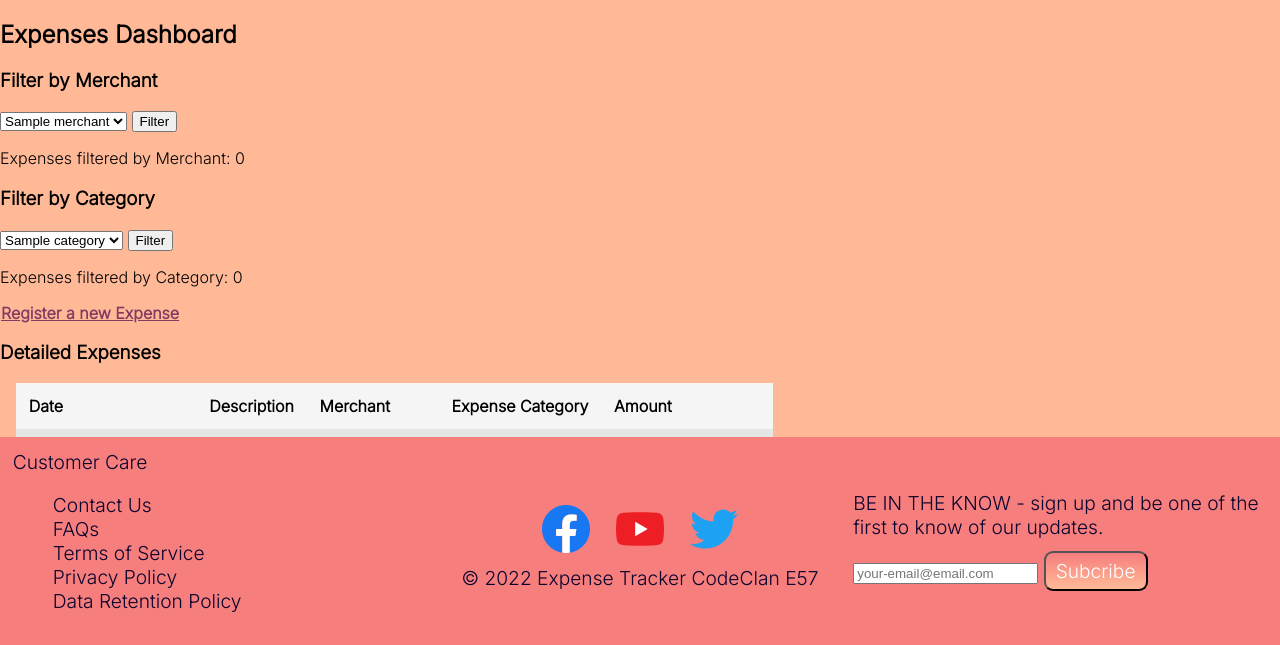
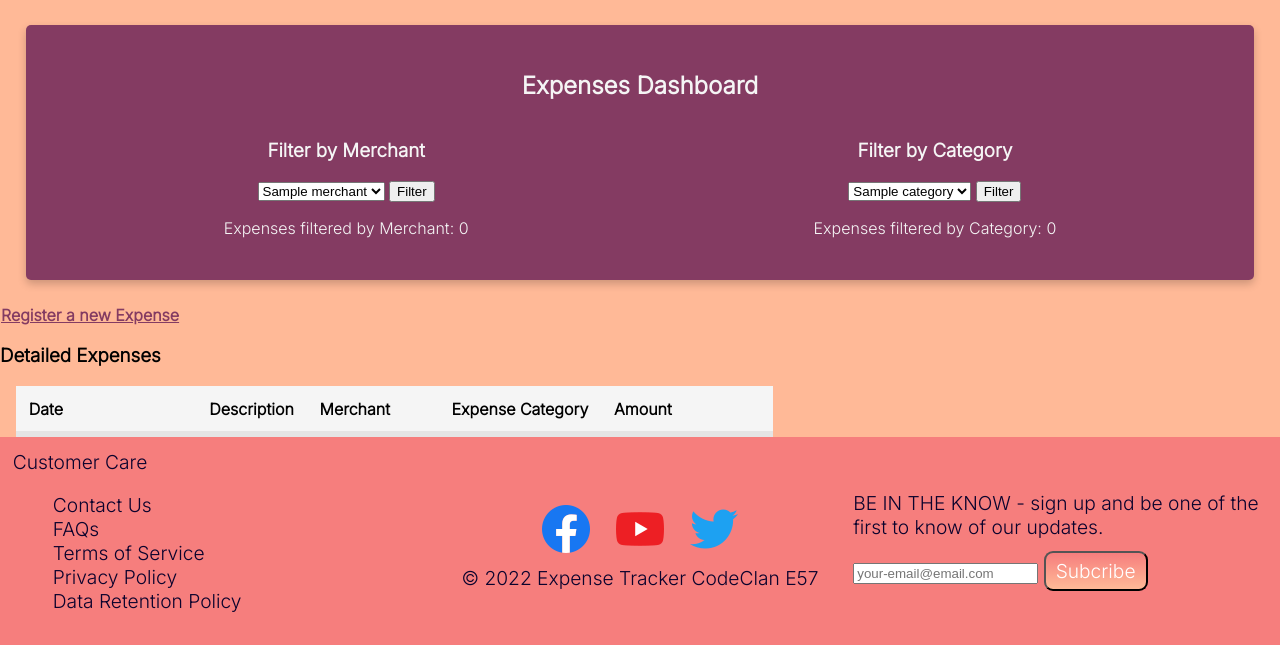
Before and after one commit to sandramolina/pythonic_expense_tracker, a Flask app: page /dashboard in a window 1280 px wide. Shown: the part 155-800 px from the top of the page. Run offline with Flask 2, Linux system fonts and the light colour scheme; a database or web service that is not in the repository returns one stand-in record (values such as "Sample title"); some libraries are stand-ins or nearby versions.

Commit message:
styles the dashboard

```diff
--- a/static/main.css
+++ b/static/main.css
@@ -177,3 +177,13 @@ color: #ffb997;
 .dark-font-color {
     color: #0b032d;
 }
+
+.dashboard-card {
+    width: 92%;
+    text-align: center;
+}
+
+.dashboard-filter {
+    display: flex;
+    justify-content: space-around;
+}
--- a/templates/dashboard.html
+++ b/templates/dashboard.html
@@ -1,8 +1,13 @@
 {% extends "base.html" %}
 {% block content %}
 
+<div class="card dashboard-card">
+
     <h2>Expenses Dashboard</h2>
+    <div class="dashboard-filter">
 
+
+        <div class="filter">
         <h3>Filter by Merchant</h3>
         <form action="/filter_merchant" method="POST">
             <select name="merchant_id">
@@ -13,7 +18,8 @@
             <input type="submit" value="Filter">
         </form>
         <p>Expenses filtered by Merchant: {{subtotal_expenses_merchant}}</p>
-
+        </div>
+        <div class="filter">
             <h3>Filter by Category</h3>
             <form action="/filter_category" method="POST">
                 <select name="category_id">
@@ -24,7 +30,9 @@
                 <input type="submit" value="Filter">
             </form>
             <p>Expenses filtered by Category: {{subtotal_expenses_category}}</p>
-
+        </div>
+    </div>
+</div>
 <p><a href="/">Register a new Expense</a></p>
 <h3>Detailed Expenses</h3>
 
```
Lines whose indentation alone changed are shown as unchanged.
